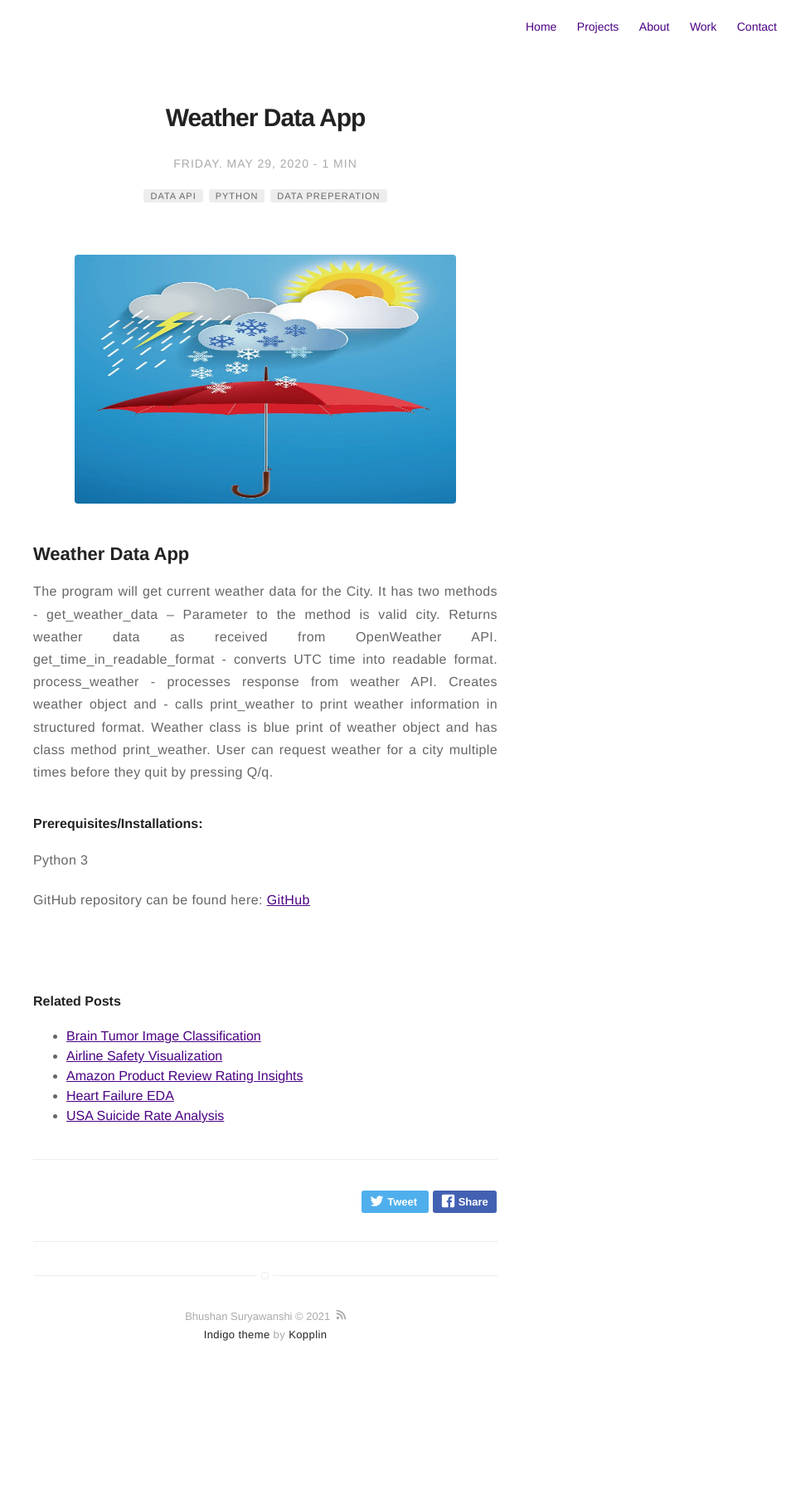
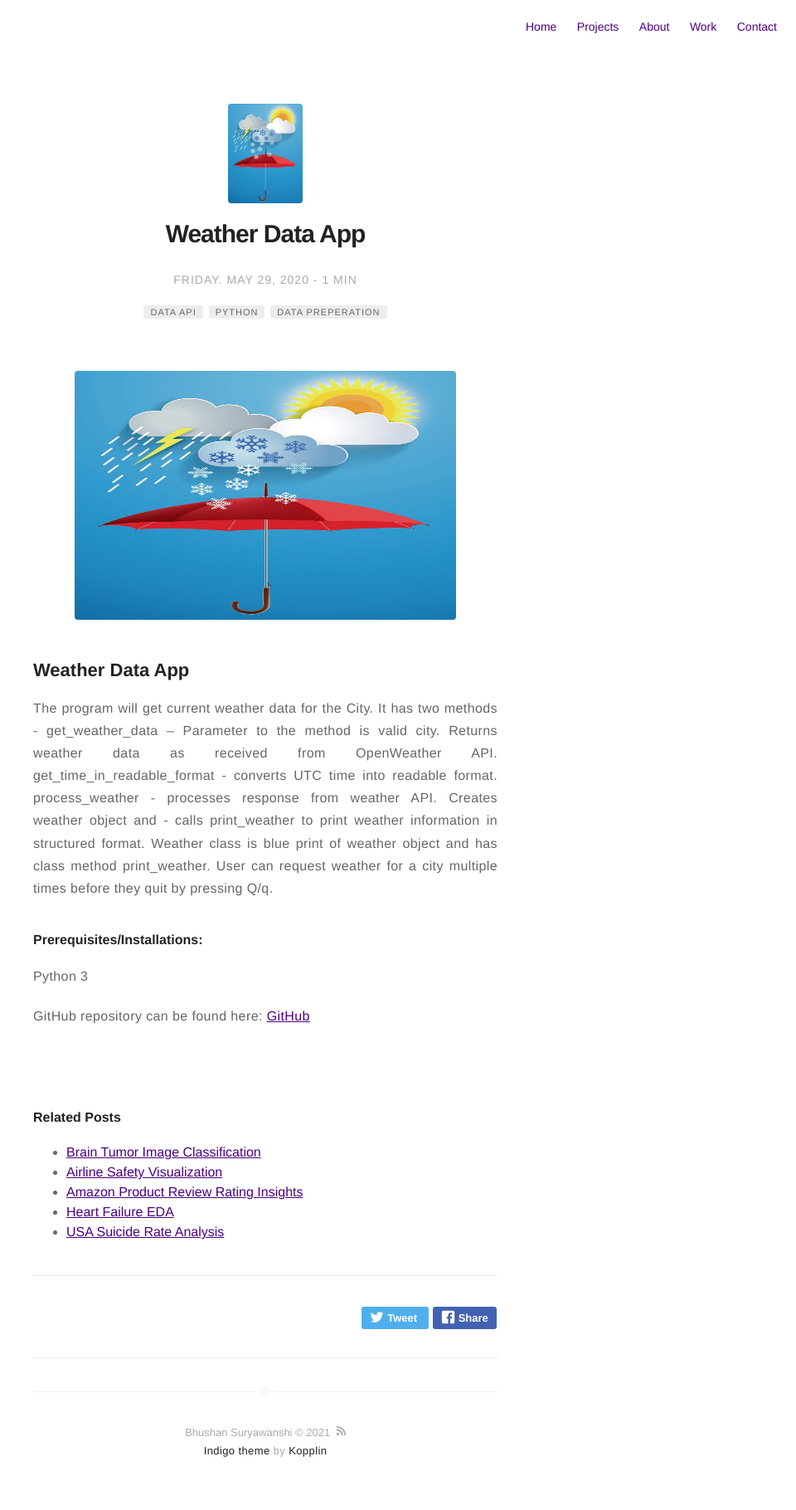
Before and after one commit to BhushanGitHub/bhushanGitHub.github.io, a Jekyll site: the page built from _posts/2020-05-29-Weather_Data_App.md, in a window 1280 px wide. Shown: the whole page at 83% size, without its empty margins (320-1280 px from the left). Built offline with Jekyll 4.4.1, drawn with Linux system fonts in a browser that asks for light colours; before the commit the page ends 1680 px from its top, so only the background shows below that.

Commit message:
Added details for project

```diff
--- a/_posts/2020-05-29-Weather_Data_App.md
+++ b/_posts/2020-05-29-Weather_Data_App.md
@@ -10,6 +10,7 @@ headerImage: true
 projects: true
 hidden: true # don't count this post in blog pagination
 description: " "
+image: "/assets/images/weather.jpg"
 category: projects
 author: Bhushan Suryawanshi
 externalLink: false
--- a/projects.html
+++ b/projects.html
@@ -9,7 +9,7 @@ title: Projects
             <div class="item {% if post.star %}star{% endif %}">
                 <a class="url" href="{% if post.externalLink %}{{ post.externalLink }}{% else %}{{ site.url }}{{ post.url }}{% endif %}">
                     <h3 class="title">{{ post.title }}</h3>
-                    <img width="460" height="300" src= {{ post.image }} >
+                    <img width="200" height="150" src= {{ post.image }} >
                 </a>{{ post.description }}
             </div>
         {% endif %}
```
Also changed, not shown: _posts/2020-06-24-Stock_Price_Analysis.md (+1 -0 lines), _posts/2020-07-22-USA_Suicide_Rate_Analysis.md (+1 -0 lines).
